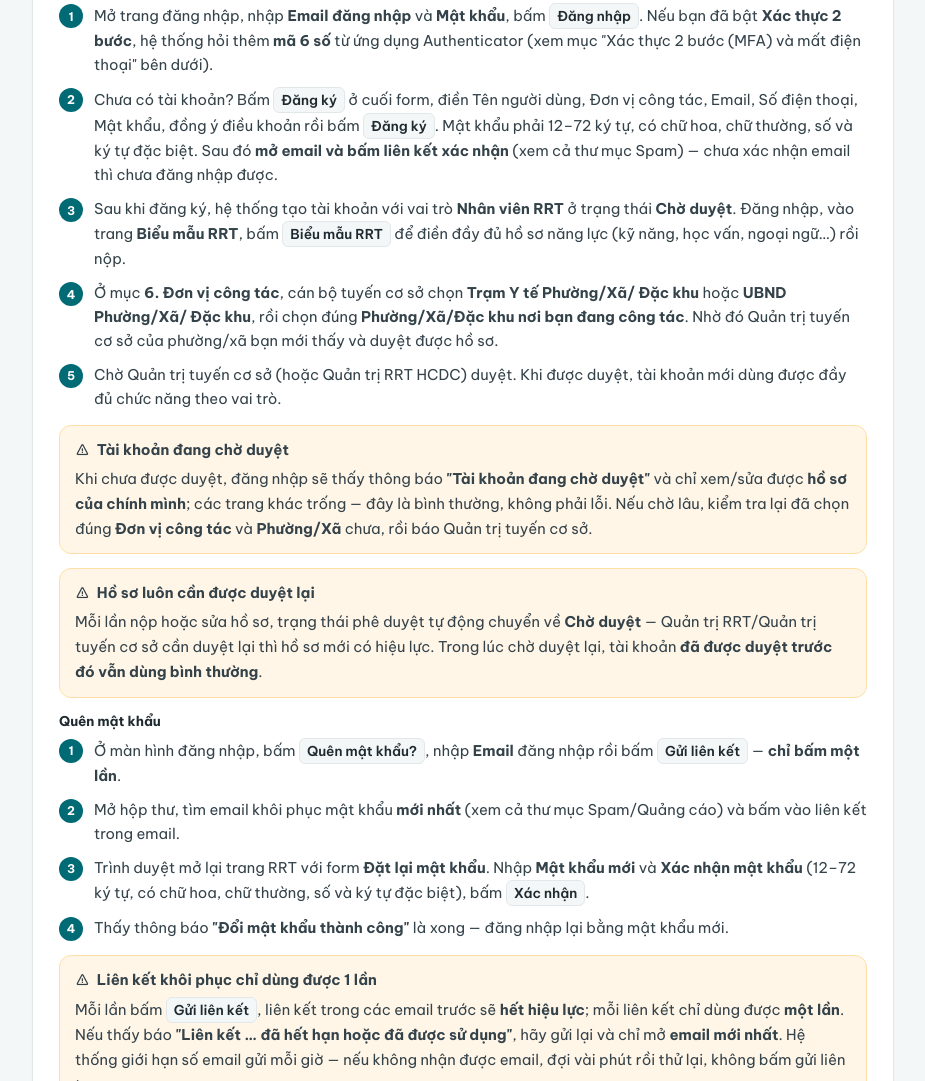
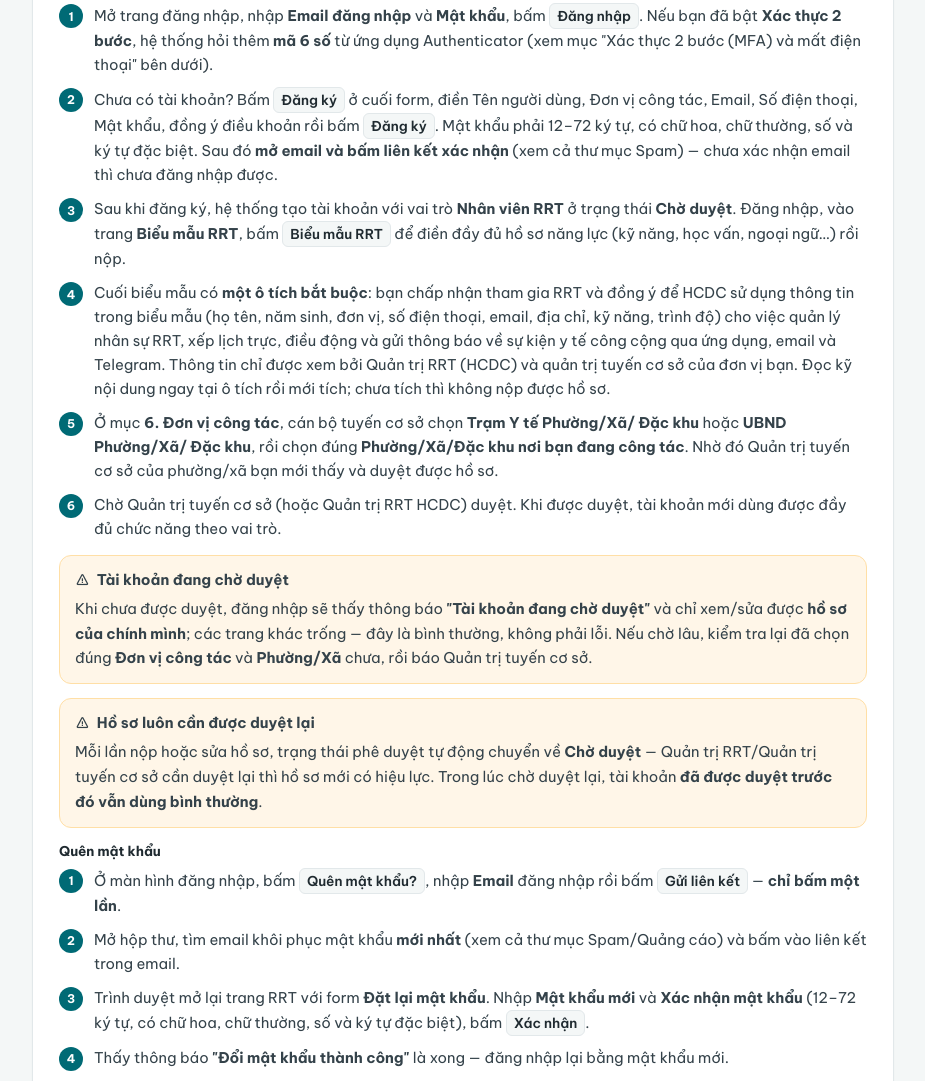
Before and after one commit to hcdc-ap/HCDC-RRT, a website: page huong-dan.html in a window 1280 px wide. Shown: the part 1054-2135 px from the top of the page, without its empty margins (316-1241 px from the left). Drawn offline with nearby package versions, Linux system fonts and the light colour scheme.

Commit message:
Biểu mẫu RRT: ô tích nêu rõ dữ liệu được sử dụng, mục đích và người xem; cập nhật Hướng dẫn
Co-Authored-By: Claude Sonnet 5.5 <noreply@anthropic.com>

```diff
--- a/huong-dan-data.js
+++ b/huong-dan-data.js
@@ -113,6 +113,7 @@ window.RRT_GUIDE = {
             'Mở trang đăng nhập, nhập **Email đăng nhập** và **Mật khẩu**, bấm [[Đăng nhập]]. Nếu bạn đã bật **Xác thực 2 bước**, hệ thống hỏi thêm **mã 6 số** từ ứng dụng Authenticator (xem mục "Xác thực 2 bước (MFA) và mất điện thoại" bên dưới).',
             'Chưa có tài khoản? Bấm [[Đăng ký]] ở cuối form, điền Tên người dùng, Đơn vị công tác, Email, Số điện thoại, Mật khẩu, đồng ý điều khoản rồi bấm [[Đăng ký]]. Mật khẩu phải 12–72 ký tự, có chữ hoa, chữ thường, số và ký tự đặc biệt. Sau đó **mở email và bấm liên kết xác nhận** (xem cả thư mục Spam) — chưa xác nhận email thì chưa đăng nhập được.',
             'Sau khi đăng ký, hệ thống tạo tài khoản với vai trò **Nhân viên RRT** ở trạng thái **Chờ duyệt**. Đăng nhập, vào trang **Biểu mẫu RRT**, bấm [[Biểu mẫu RRT]] để điền đầy đủ hồ sơ năng lực (kỹ năng, học vấn, ngoại ngữ…) rồi nộp.',
+            'Cuối biểu mẫu có **một ô tích bắt buộc**: bạn chấp nhận tham gia RRT và đồng ý để HCDC sử dụng thông tin trong biểu mẫu (họ tên, năm sinh, đơn vị, số điện thoại, email, địa chỉ, kỹ năng, trình độ) cho việc quản lý nhân sự RRT, xếp lịch trực, điều động và gửi thông báo về sự kiện y tế công cộng qua ứng dụng, email và Telegram. Thông tin chỉ được xem bởi Quản trị RRT (HCDC) và quản trị tuyến cơ sở của đơn vị bạn. Đọc kỹ nội dung ngay tại ô tích rồi mới tích; chưa tích thì không nộp được hồ sơ.',
             'Ở mục **6. Đơn vị công tác**, cán bộ tuyến cơ sở chọn **Trạm Y tế Phường/Xã/ Đặc khu** hoặc **UBND Phường/Xã/ Đặc khu**, rồi chọn đúng **Phường/Xã/Đặc khu nơi bạn đang công tác**. Nhờ đó Quản trị tuyến cơ sở của phường/xã bạn mới thấy và duyệt được hồ sơ.',
             'Chờ Quản trị tuyến cơ sở (hoặc Quản trị RRT HCDC) duyệt. Khi được duyệt, tài khoản mới dùng được đầy đủ chức năng theo vai trò.',
           ],
@@ -856,6 +857,10 @@ window.RRT_GUIDE = {
           blocks: [
             { t: 'p', text: 'Bạn chỉ thấy đúng một dòng — hồ sơ của chính mình. Cột **Phê duyệt** chỉ hiện huy hiệu trạng thái (Chờ duyệt / Yêu cầu sửa / Đã duyệt), không chỉnh sửa được — việc duyệt do Quản trị RRT thực hiện.' },
             {
+              t: 'note', kind: 'info', title: 'Ô tích cam kết cuối biểu mẫu',
+              text: 'Khi nộp hoặc cập nhật hồ sơ, bạn phải tích ô: chấp nhận tham gia RRT và đồng ý để HCDC sử dụng thông tin trong biểu mẫu cho việc quản lý nhân sự RRT, xếp lịch trực, điều động và gửi thông báo về sự kiện y tế công cộng (ứng dụng, email, Telegram). Thông tin chỉ được xem bởi Quản trị RRT (HCDC) và quản trị tuyến cơ sở của đơn vị bạn.',
+            },
+            {
               t: 'steps',
               items: [
                 'Bấm [[Biểu mẫu RRT]] hoặc biểu tượng mắt trên dòng hồ sơ của bạn để mở form, cập nhật thông tin cá nhân, kỹ năng, học vấn, ngoại ngữ… rồi nộp.',
```
Also changed, not shown: index.html (+1 -1 lines).
